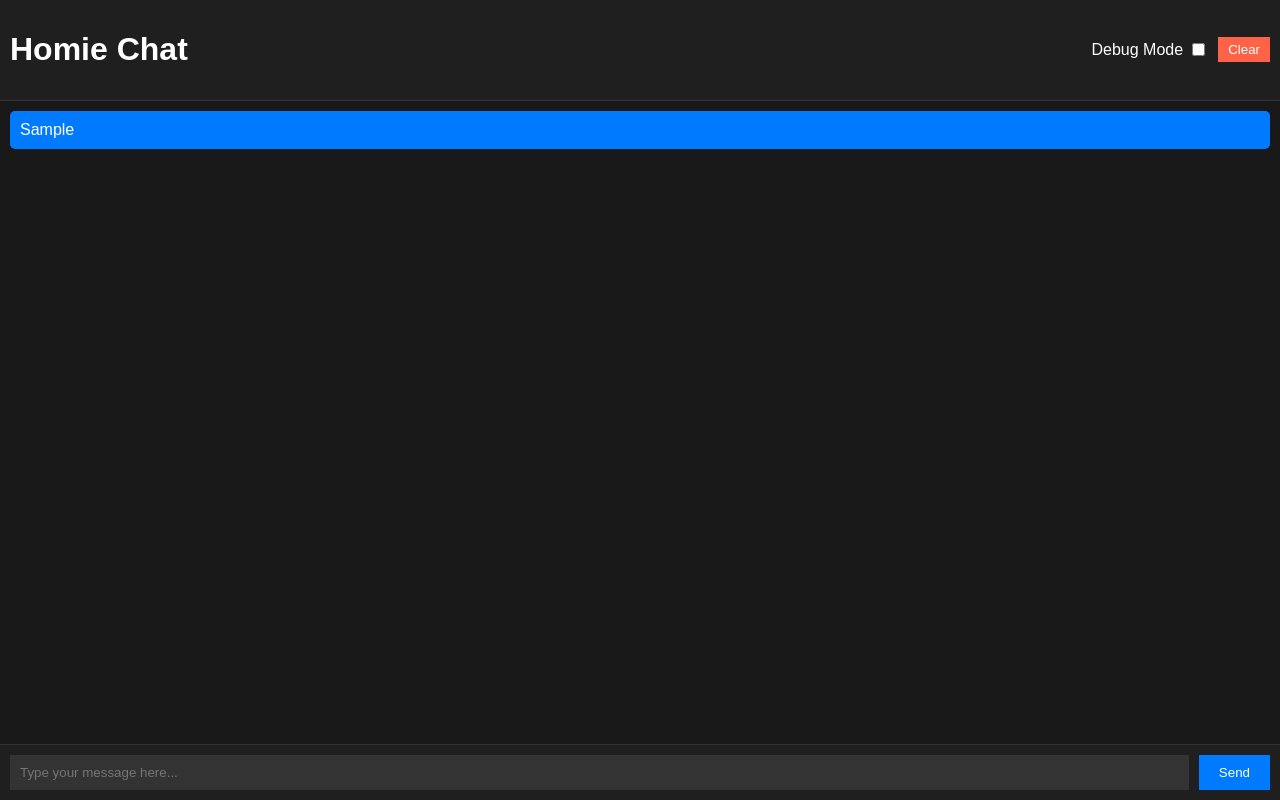
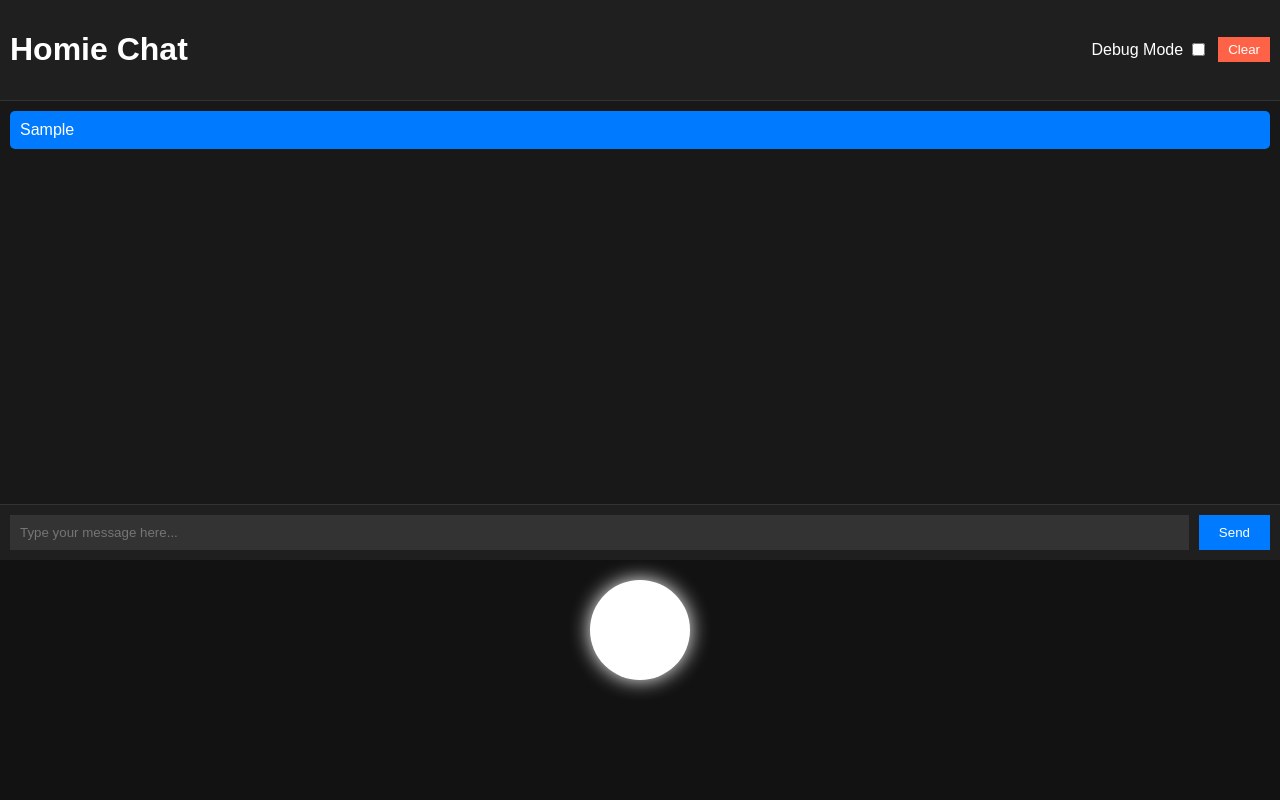
Before and after one commit to craigsdennis/lightbulb-moment-tool-calling, a website: page public/index.html in a window 1280 px wide. Both pictures are taken after typing "Sample" into the empty fields and a click on the button "Send". Drawn offline with Linux system fonts and the light colour scheme; no server answers.

Commit message:
Adds a lightbulb clientside

```diff
--- a/public/index.html
+++ b/public/index.html
@@ -22,6 +22,9 @@
             <button id="send-button">Send</button>
         </div>
     </div>
+    <div class="lightbulb-container">
+        <div class="lightbulb" id="lightbulb"></div>
+    </div>
     <script src="script.js"></script>
 </body>
 </html>
--- a/public/script.js
+++ b/public/script.js
@@ -4,6 +4,7 @@ document.addEventListener('DOMContentLoaded', () => {
     const chatMessages = document.getElementById('chat-messages');
     const clearButton = document.getElementById('clear-button');
     const debugCheckbox = document.getElementById('debug-checkbox');
+    const lightbulb = document.getElementById('lightbulb');
 
     function getMessages() {
         return JSON.parse(localStorage.getItem('messages')) || [];
@@ -11,8 +12,9 @@ document.addEventListener('DOMContentLoaded', () => {
 
     function setMessages(messages) {
         localStorage.setItem('messages', JSON.stringify(messages));
-		return true
+        return true;
     }
+
     const messages = getMessages();
     // Load messages from LocalStorage
     messages.forEach(appendUiMessage);
@@ -25,6 +27,13 @@ document.addEventListener('DOMContentLoaded', () => {
     });
 
     clearButton.addEventListener('click', clearMessages);
+
+    function setLightbulbColor(color) {
+        const { r, g, b } = color;
+        const rgbColor = `rgb(${r}, ${g}, ${b})`;
+        lightbulb.style.backgroundColor = rgbColor;
+        lightbulb.style.boxShadow = `0 0 20px ${rgbColor}`;
+    }
 
     function sendMessage() {
         const messageText = messageInput.value.trim();
@@ -50,13 +59,16 @@ document.addEventListener('DOMContentLoaded', () => {
               .then(data => {
                   // Update local messages array with response from server
                   const messages = data.messages;
-				  console.log({messages});
                   setMessages(messages);
                   // Clear current messages
                   chatMessages.innerHTML = '';
                   // Append all messages
                   messages.forEach(msg => {
                       appendUiMessage(msg);
+                      if (msg.role === 'tool' && msg.name === 'switchLightColor') {
+                          const content = JSON.parse(msg.content);
+                          setLightbulbColor(content.color);
+                      }
                   });
               })
               .catch(error => {
@@ -84,6 +96,5 @@ document.addEventListener('DOMContentLoaded', () => {
     function clearMessages() {
         localStorage.removeItem('messages');
         chatMessages.innerHTML = '';
-        messages.length = 0;  // Clear the messages array
     }
 });
--- a/public/styles.css
+++ b/public/styles.css
@@ -8,7 +8,7 @@ body {
 .chat-container {
     display: flex;
     flex-direction: column;
-    height: 100vh;
+    height: 70vh;
     justify-content: space-between;
 }
 
@@ -102,3 +102,19 @@ body {
     background-color: #ff9800;
     color: #ffffff;
 }
+
+.lightbulb-container {
+    display: flex;
+    flex-direction: column;
+    align-items: center;
+    padding: 20px;
+}
+
+.lightbulb {
+    width: 100px;
+    height: 100px;
+    background-color: #ffffff;
+    border-radius: 50%;
+    margin-bottom: 20px;
+    box-shadow: 0 0 20px #ffffff;
+}
```
Also changed, not shown: src/index.ts (+14 -9 lines). Lines whose indentation alone changed are shown as unchanged.
